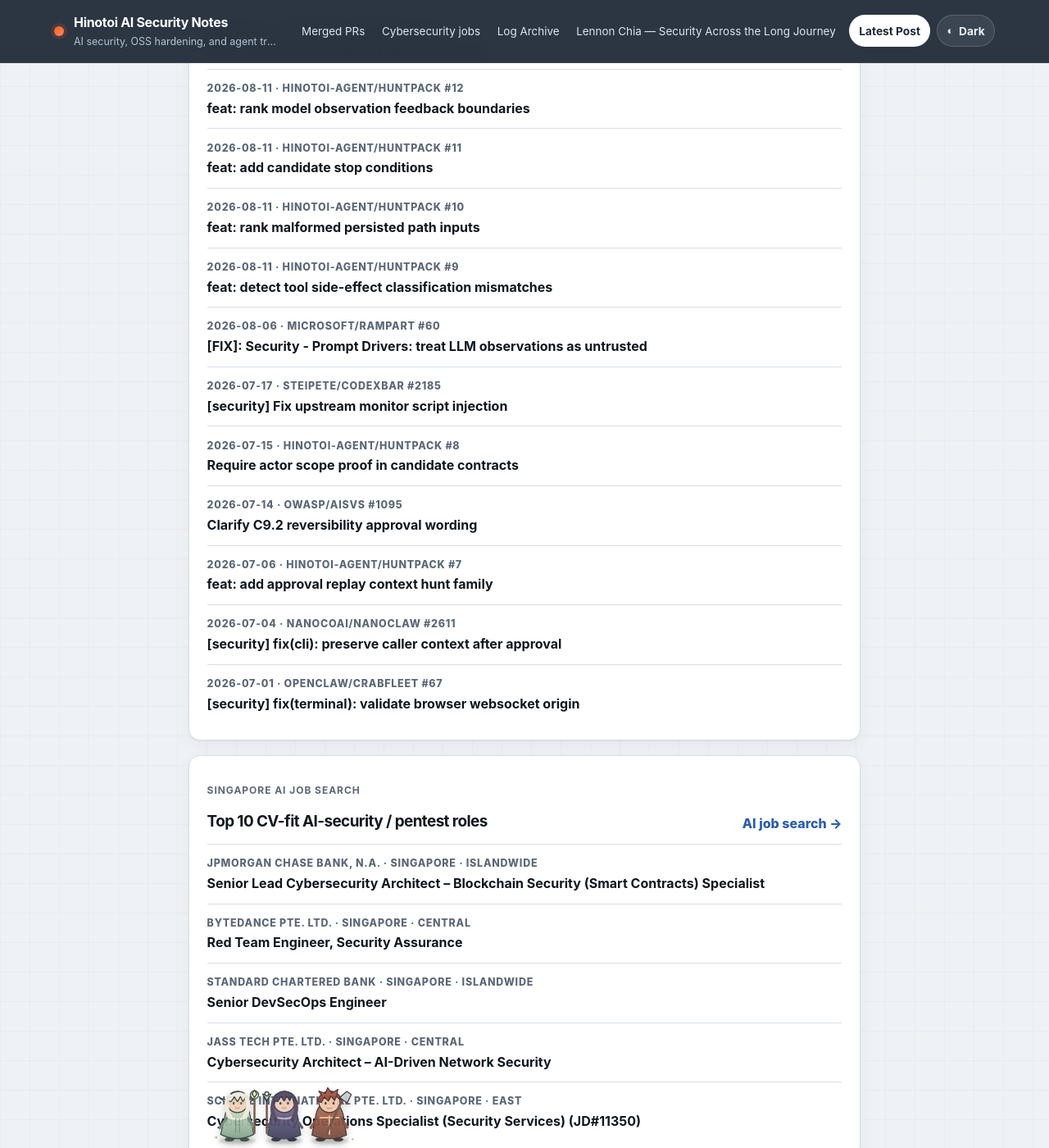
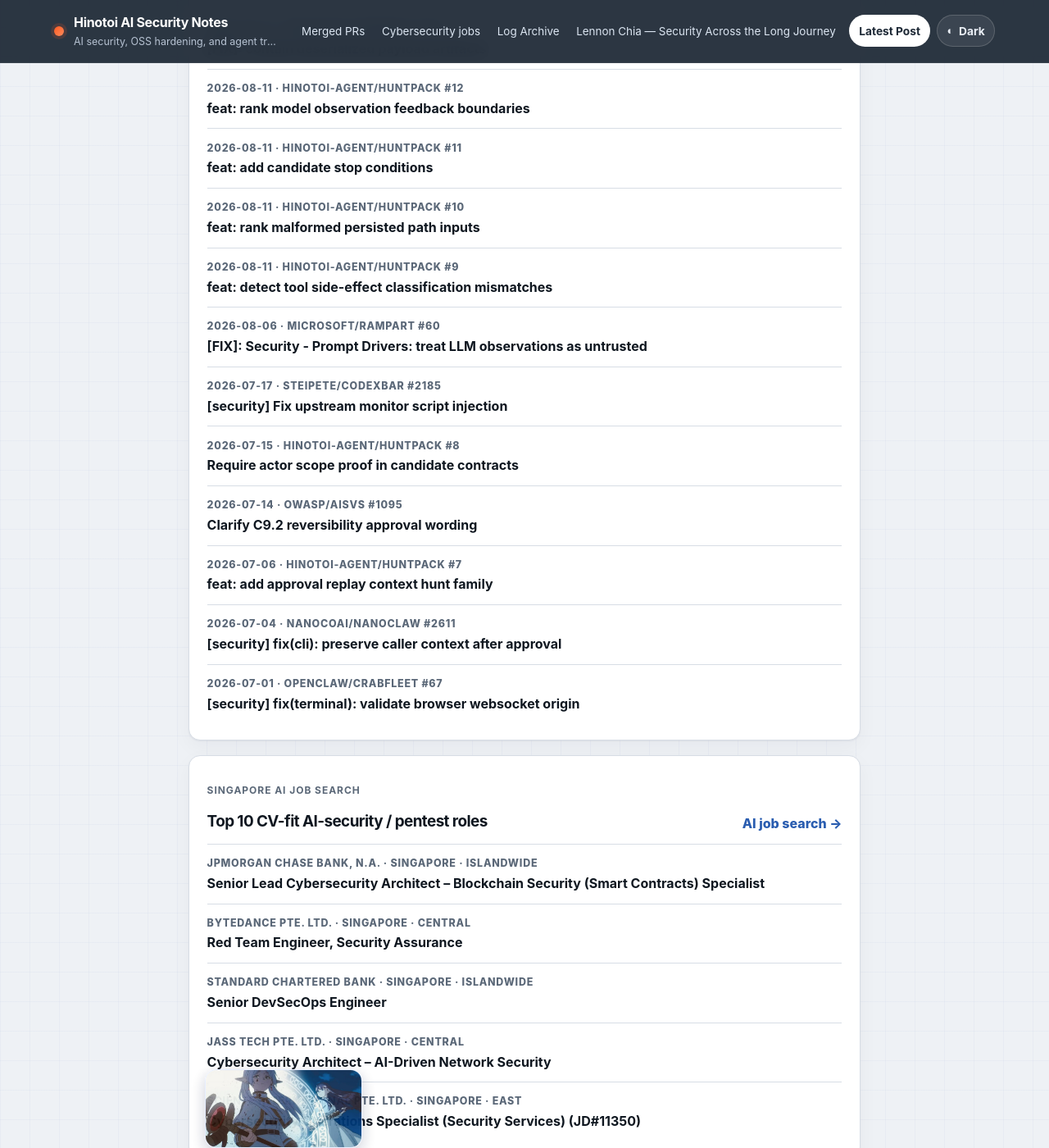
Before and after one commit to Hinotoi-agent/Hinotoi-agent.github.io, a Jekyll site: the page built from index.md, in a window 1280 px wide and 1400 px high, scrolled down 543 px. Shown: the whole window at 82% size. Built offline with Jekyll 4.4.1, drawn with Linux system fonts in a browser that asks for light colours.

Commit message:
fix: keep the About artwork Frieren-only

```diff
--- a/_layouts/default.html
+++ b/_layouts/default.html
@@ -145,7 +145,7 @@
     </div>
 
     <div class="journey-party-route" aria-hidden="true">
-      <img class="journey-party-art" src="{{ '/assets/img/traveling-party.svg' | relative_url }}" alt="">
+      <img class="journey-party-art" src="{{ '/assets/img/frieren-fern-magic-circle.jpg' | relative_url }}" alt="">
     </div>
 
     <script>
--- a/assets/css/style.scss
+++ b/assets/css/style.scss
@@ -3382,7 +3382,7 @@
   }
 }
 
-/* Small decorative Frieren party crossing the lower edge. */
+/* Small frame of Frieren and Fern crossing the lower edge. */
 .journey-party-route {
   position: fixed;
   left: -15rem;
@@ -3396,25 +3396,25 @@
 .journey-party-art {
   display: block;
   width: 100%;
-  height: auto;
+  aspect-ratio: 2 / 1;
+  object-fit: cover;
+  object-position: center;
+  border: 1px solid rgba(220, 231, 255, 0.75);
+  border-radius: 14px;
   opacity: 0.94;
-  filter: drop-shadow(0 5px 5px rgba(28, 43, 35, 0.2));
+  box-shadow: 0 6px 18px rgba(32, 43, 83, 0.24);
   transform-origin: center bottom;
-  will-change: transform;
-  animation: journey-party-facing 38s steps(1, end) infinite;
 }
 :root[data-theme="dark"] .journey-party-art {
-  filter: drop-shadow(0 6px 6px rgba(0, 0, 0, 0.42)) saturate(0.92) brightness(0.94);
+  border-color: rgba(175, 198, 236, 0.48);
+  box-shadow: 0 7px 20px rgba(0, 0, 0, 0.44);
 }
 @keyframes journey-party-cross {
   0% { left: -15rem; }
   47%, 50% { left: calc(100vw + 1rem); }
   97%, 100% { left: -15rem; }
 }
-@keyframes journey-party-facing {
-  0%, 49.99% { transform: scaleX(1); }
-  50%, 100% { transform: scaleX(-1); }
-}
+
 @media (max-width: 720px) {
   .journey-party-route { width: 135px; }
 }
```
Also changed, not shown: assets/img/traveling-party.svg (deleted).
